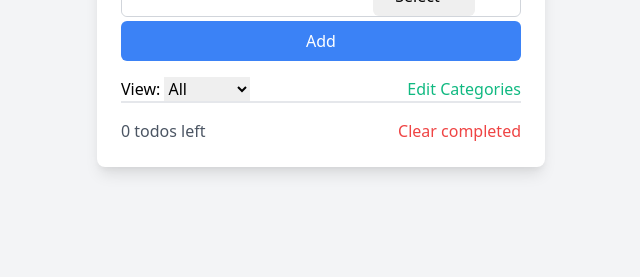
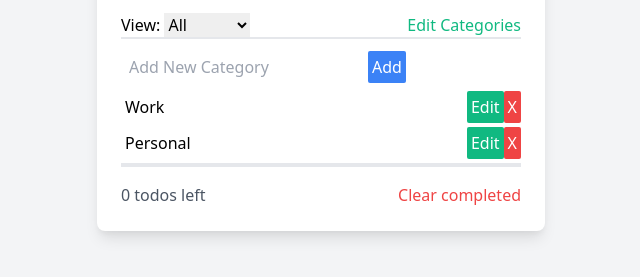
Before and after one commit to cesrr/cesar-todoApp, a website built with Vite: page index.html in a window 1280 px wide. Both pictures are taken after a click on the button "Edit Categories". Shown: the part 377-654 px from the top of the page, without its empty margins (319-959 px from the left). Built offline with nearby package versions, Linux system fonts and the light colour scheme.

Commit message:
started on edit categories stuff, got a function UI working

```diff
--- a/index.html
+++ b/index.html
@@ -46,8 +46,9 @@
                         <option value="work">Work</option> -->
                     </select>
                 </div>
-                <button class="text-green-500 hover:underline">Edit Categories</button>
+                <button id="categories-view-btn" class="text-green-500 hover:underline">Edit Categories</button>
             </div>
+            <div id="categories-view"></div>
             <ul id="todo-view" class="list-none p-0">
                 <!-- Todo items will be dynamically added here -->
             </ul>
--- a/main.js
+++ b/main.js
@@ -1,3 +1,8 @@
+//TODO: refactor edit and delete buttton so that they can edit/delete categories and todos, might have to create seperate event listeners for each.
+//TODO: get add category input to work
+//TODO: probably adjust edit categories UI
+
+
 import TodoList from "./utils/todoList";
 import CategoryList from "./utils/categoryList";
 
@@ -61,6 +66,73 @@ const filterByCategory = () => {
   return filterOption;
 };
 
+const createCategoryView = () => {
+  const categoriesView = document.querySelector("#categories-view");
+  const addCategoryInput = document.createElement("input");
+  const addCategoryBtn = document.createElement("button");
+  const editList = document.createElement("ul");
+
+  categoriesView.classList.add("border-b-4")
+
+  addCategoryInput.type = "text";
+  addCategoryInput.placeholder = "Add New Category";
+  addCategoryInput.classList.add(
+    "flex-auto",
+    "p-2",
+    "rounded-md",
+    "focus:outline-none",
+    "focus:ring-2",
+    "focus:ring-blue-500"
+  );
+
+  addCategoryBtn.textContent = "Add";
+  addCategoryBtn.classList.add(
+    "bg-blue-500",
+    "text-white",
+    "p-1",
+    "rounded-sm",
+    "hover:bg-white",
+    "hover:text-blue-500"
+  );
+  editList.innerHTML = "";
+
+  let categories = categoryList.getCategories();
+
+  categories.forEach((category) => {
+    const catItem = document.createElement("li");
+    const itemText = document.createElement("p");
+    const itemDiv = document.createElement("div");
+    const buttonDiv = document.createElement("div");
+
+    itemText.textContent = category.name;
+    catItem.classList.add("flex", "justify-between", "my-1");
+    itemDiv.classList.add("flex", "align-center");
+    itemText.classList.add("p-1");
+
+    catItem.appendChild(itemDiv);
+    catItem.appendChild(buttonDiv);
+
+    itemDiv.appendChild(itemText);
+
+    buttonDiv.appendChild(createEditButton(category, catItem));
+    buttonDiv.appendChild(createDeleteButton(categoryList, category));
+
+    editList.appendChild(catItem);
+  });
+
+  categoriesView.appendChild(addCategoryInput)
+  categoriesView.appendChild(addCategoryBtn)
+  categoriesView.appendChild(editList)
+};
+
+const showCategoryView = () => {
+  const categoriesViewBtn = document.querySelector("#categories-view-btn");
+
+  categoriesViewBtn.addEventListener("click", () => {
+    createCategoryView()
+  });
+};
+
 //listens for new todo form submission and runs addNewTodo
 const submitForm = () => {
   const todoForm = document.querySelector("#todo-form");
@@ -72,7 +144,8 @@ const submitForm = () => {
   });
 };
 
-const createSaveButton = (todo, inputElement) => {
+//creates various elements that attatch to todo list item
+const createSaveButton = (item, inputElement) => {
   const saveButton = document.createElement("button");
 
   saveButton.textContent = "Save";
@@ -86,14 +159,14 @@ const createSaveButton = (todo, inputElement) => {
 
   saveButton.addEventListener("click", () => {
     const newName = inputElement.value;
-    todo.setName(newName);
+    item.setName(newName);
     displayTodos();
   });
 
   return saveButton;
 };
 
-const createEditButton = (todo, todoItem) => {
+const createEditButton = (item, listItem) => {
   const editButton = document.createElement("button");
   editButton.textContent = "Edit";
   editButton.classList.add(
@@ -108,7 +181,7 @@ const createEditButton = (todo, todoItem) => {
   editButton.addEventListener("click", () => {
     const input = document.createElement("input");
     input.type = "text";
-    input.value = todo.name;
+    input.value = item.name;
     input.classList.add(
       "flex-grow",
       "p-2",
@@ -119,28 +192,27 @@ const createEditButton = (todo, todoItem) => {
       "focus:ring-blue-500"
     );
 
-    todoItem.innerHTML = "";
-    todoItem.appendChild(input);
-    todoItem.appendChild(createSaveButton(todo, input));
+    listItem.innerHTML = "";
+    listItem.appendChild(input);
+    listItem.appendChild(createSaveButton(item, input));
   });
 
   return editButton;
 };
 
-const createCheckbox = (todo) => {
+const createCheckbox = (item) => {
   const checkbox = document.createElement("input");
   checkbox.type = "checkbox";
-  checkbox.checked = todo.complete;
+  checkbox.checked = item.complete;
 
   checkbox.addEventListener("click", () => {
-    todo.setComplete(checkbox.checked);
+    item.setComplete(checkbox.checked);
     displayTotalTodos();
-    console.log(checkbox.checked);
   });
   return checkbox;
 };
 
-const createDeleteButton = (list, todo) => {
+const createDeleteButton = (list, item) => {
   const deleteButton = document.createElement("button");
   deleteButton.textContent = "X";
   deleteButton.classList.add(
@@ -153,15 +225,15 @@ const createDeleteButton = (list, todo) => {
   );
 
   deleteButton.addEventListener("click", () => {
-    list.deleteTodo(todo.getId());
+    list.deleteTodo(item.getId());
     displayTodos();
   });
   return deleteButton;
 };
 
-const createCategoryTag = (todo) => {
+const createCategoryTag = (item) => {
   const categoryTag = document.createElement("p");
-  const category = categoryList.getCategoryById(todo.category);
+  const category = categoryList.getId(item.category);
 
   categoryTag.textContent = category ? category.name : "Unknown Category";
   categoryTag.classList.add(
@@ -175,10 +247,12 @@ const createCategoryTag = (todo) => {
   return categoryTag;
 };
 
+//displays todos, takes optional parameter that filters list based on category
 const displayTodos = (filterCategory = null) => {
   const todoView = document.querySelector("#todo-view");
 
   todoView.innerHTML = "";
+
   let list = todoList.getList();
 
   if (filterCategory) {
@@ -242,4 +316,5 @@ document.addEventListener("DOMContentLoaded", () => {
   createCategoryOptions();
   submitForm();
   clearCompletedTodos();
+  showCategoryView()
 });
--- a/utils/categoryList.js
+++ b/utils/categoryList.js
@@ -27,7 +27,7 @@ export default class CategoryList {
       return this.categories;
     }
 
-    getCategoryById(id) {
+    getId(id) {
         return this.categories.find(category => category.id === id)
     }
   }
```
